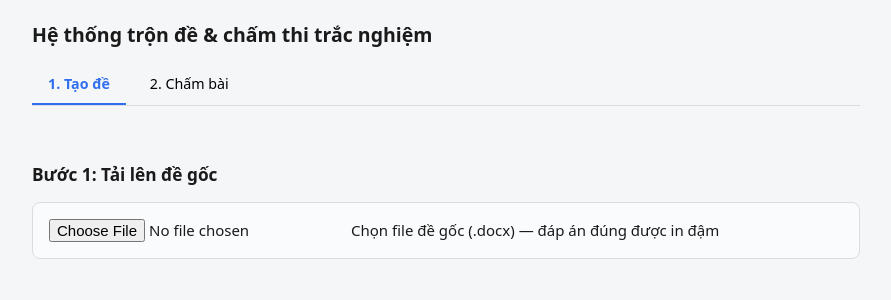
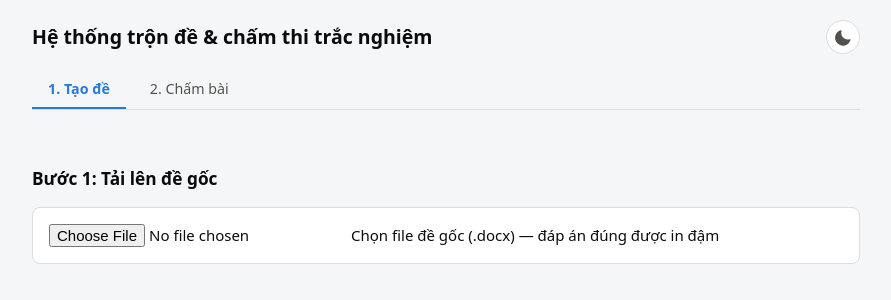
Before and after one commit to toniqhz/scoring, a React (Vite) app: page / in a window 1280 px wide. Shown: the top 300 px of the page, without its empty margins (194-1085 px from the left). Built offline with nearby package versions, Linux system fonts and the light colour scheme.

Commit message:
change theme

```diff
--- a/index.html
+++ b/index.html
@@ -4,6 +4,17 @@
     <meta charset="UTF-8" />
     <link rel="icon" type="image/svg+xml" href="/favicon.svg" />
     <meta name="viewport" content="width=device-width, initial-scale=1.0" />
+    <meta name="color-scheme" content="light dark" />
+    <script>
+      (function () {
+        try {
+          var t = localStorage.getItem('theme');
+          if (t === 'light' || t === 'dark') {
+            document.documentElement.dataset.theme = t;
+          }
+        } catch (e) {}
+      })();
+    </script>
     <title>Chấm thi trắc nghiệm</title>
   </head>
   <body>
--- a/src/App.css
+++ b/src/App.css
@@ -8,15 +8,24 @@
   margin: 0 auto;
 }
 
+.app-header-top {
+  display: flex;
+  align-items: center;
+  justify-content: space-between;
+  gap: 16px;
+  margin-bottom: 16px;
+}
+
 .app-header h1 {
   font-size: 1.3rem;
-  margin: 0 0 16px;
+  margin: 0;
+  color: var(--text-primary);
 }
 
 .app-tabs {
   display: flex;
   gap: 8px;
-  border-bottom: 1px solid #d9dce1;
+  border-bottom: 1px solid var(--border);
 }
 
 .app-tabs button {
@@ -26,15 +35,16 @@
   cursor: pointer;
   font-size: 0.95rem;
   border-bottom: 2px solid transparent;
+  color: var(--text-secondary);
 }
 
 .app-tabs button.active {
-  border-bottom-color: #2f6fed;
-  color: #2f6fed;
+  border-bottom-color: var(--accent);
+  color: var(--accent);
   font-weight: 600;
 }
 
 .app-tabs button:disabled {
-  color: #aaa;
+  color: var(--text-muted);
   cursor: not-allowed;
 }
--- a/src/App.tsx
+++ b/src/App.tsx
@@ -1,5 +1,7 @@
-import { Suspense, lazy, useState } from 'react';
+import { Suspense, lazy, useEffect, useState } from 'react';
 import { ExamCreationPage } from './features/exam-creation/ExamCreationPage';
+import { ThemeToggle } from './components/ThemeToggle';
+import { applyTheme, getStoredTheme, getSystemTheme, type ThemeMode } from './lib/theme';
 import './App.css';
 
 const GradingPage = lazy(() => import('./features/grading/GradingPage').then((m) => ({ default: m.GradingPage })));
@@ -8,11 +10,19 @@ type Tab = 'create' | 'grade';
 
 function App() {
   const [tab, setTab] = useState<Tab>('create');
+  const [theme, setTheme] = useState<ThemeMode>(() => getStoredTheme() ?? getSystemTheme());
+
+  useEffect(() => {
+    applyTheme(theme);
+  }, [theme]);
 
   return (
     <div className="app-shell">
       <header className="app-header">
-        <h1>Hệ thống trộn đề &amp; chấm thi trắc nghiệm</h1>
+        <div className="app-header-top">
+          <h1>Hệ thống trộn đề &amp; chấm thi trắc nghiệm</h1>
+          <ThemeToggle theme={theme} onToggle={() => setTheme((t) => (t === 'dark' ? 'light' : 'dark'))} />
+        </div>
         <nav className="app-tabs">
           <button className={tab === 'create' ? 'active' : ''} onClick={() => setTab('create')}>
             1. Tạo đề
--- /dev/null
+++ b/src/components/ThemeToggle.css
@@ -0,0 +1,18 @@
+.theme-toggle {
+  display: inline-flex;
+  align-items: center;
+  justify-content: center;
+  width: 34px;
+  height: 34px;
+  padding: 0;
+  border: 1px solid var(--border);
+  border-radius: 999px;
+  background: var(--surface);
+  color: var(--text-secondary);
+  cursor: pointer;
+}
+
+.theme-toggle:hover {
+  color: var(--text-primary);
+  border-color: var(--text-muted);
+}
--- /dev/null
+++ b/src/components/ThemeToggle.tsx
@@ -0,0 +1,43 @@
+import type { ThemeMode } from '../lib/theme';
+import './ThemeToggle.css';
+
+interface Props {
+  theme: ThemeMode;
+  onToggle: () => void;
+}
+
+export function ThemeToggle({ theme, onToggle }: Props) {
+  const isDark = theme === 'dark';
+  return (
+    <button
+      type="button"
+      className="theme-toggle"
+      onClick={onToggle}
+      aria-label={isDark ? 'Chuyển sang giao diện sáng' : 'Chuyển sang giao diện tối'}
+      title={isDark ? 'Giao diện sáng' : 'Giao diện tối'}
+    >
+      {isDark ? (
+        <svg viewBox="0 0 24 24" width="18" height="18" aria-hidden="true">
+          <circle cx="12" cy="12" r="4.5" fill="currentColor" />
+          <g stroke="currentColor" strokeWidth="1.8" strokeLinecap="round">
+            <line x1="12" y1="1.5" x2="12" y2="4" />
+            <line x1="12" y1="20" x2="12" y2="22.5" />
+            <line x1="1.5" y1="12" x2="4" y2="12" />
+            <line x1="20" y1="12" x2="22.5" y2="12" />
+            <line x1="4.2" y1="4.2" x2="6" y2="6" />
+            <line x1="18" y1="18" x2="19.8" y2="19.8" />
+            <line x1="4.2" y1="19.8" x2="6" y2="18" />
+            <line x1="18" y1="6" x2="19.8" y2="4.2" />
+          </g>
+        </svg>
+      ) : (
+        <svg viewBox="0 0 24 24" width="18" height="18" aria-hidden="true">
+          <path
+            fill="currentColor"
+            d="M20.7 14.9a8.5 8.5 0 0 1-10.6-10.6 1 1 0 0 0-1.2-1.3A10.5 10.5 0 1 0 22 16.1a1 1 0 0 0-1.3-1.2Z"
+          />
+        </svg>
+      )}
+    </button>
+  );
+}
--- a/src/features/exam-creation/ExamCreationPage.css
+++ b/src/features/exam-creation/ExamCreationPage.css
@@ -7,6 +7,7 @@
 .exam-creation-page h2 {
   margin-top: 32px;
   font-size: 1.15rem;
+  color: var(--text-primary);
 }
 
 .upload-section,
@@ -15,9 +16,9 @@
   flex-direction: column;
   gap: 10px;
   padding: 16px;
-  border: 1px solid #d9dce1;
+  border: 1px solid var(--border);
   border-radius: 8px;
-  background: #fafbfc;
+  background: var(--surface);
 }
 
 .file-input-label {
@@ -25,26 +26,29 @@
   align-items: center;
   gap: 10px;
   cursor: pointer;
+  color: var(--text-primary);
 }
 
 .file-name {
-  color: #555;
+  color: var(--text-secondary);
   font-size: 0.9rem;
 }
 
 .error-text {
-  color: #b3261e;
+  color: var(--error-text);
 }
 
 .success-text {
-  color: #1e7a34;
+  color: var(--success-text);
 }
 
 .parse-summary {
   padding: 10px 14px;
-  background: #eef4ff;
+  background: var(--surface-raised);
+  border: 1px solid var(--border-hairline);
   border-radius: 8px;
   font-size: 0.95rem;
+  color: var(--text-primary);
 }
 
 .question-list {
@@ -54,15 +58,15 @@
 }
 
 .question-card {
-  border: 1px solid #d9dce1;
+  border: 1px solid var(--border);
   border-radius: 8px;
   padding: 12px 16px;
-  background: #fff;
+  background: var(--surface);
 }
 
 .question-card.has-issue {
-  border-color: #e0a500;
-  background: #fffaf0;
+  border-color: var(--warning-border);
+  background: var(--warning-bg);
 }
 
 .question-card-header {
@@ -74,18 +78,20 @@
 
 .question-index {
   font-weight: 600;
+  color: var(--text-primary);
 }
 
 .issue-badge {
   font-size: 0.75rem;
-  background: #e0a500;
-  color: #fff;
+  background: var(--warning-badge-bg);
+  color: var(--warning-badge-text);
   padding: 2px 8px;
   border-radius: 999px;
 }
 
 .question-text {
   margin: 4px 0 8px;
+  color: var(--text-primary);
 }
 
 .option-list {
@@ -97,15 +103,19 @@
   gap: 4px 16px;
 }
 
+.option-list label {
+  color: var(--text-secondary);
+}
+
 .option-list li.correct label {
-  color: #1e7a34;
+  color: var(--success-text);
   font-weight: 600;
 }
 
 .issue-list {
   margin: 10px 0 0;
   padding-left: 18px;
-  color: #a06000;
+  color: var(--warning-text);
   font-size: 0.85rem;
 }
 
@@ -115,13 +125,16 @@
   gap: 4px;
   font-size: 0.9rem;
   max-width: 320px;
+  color: var(--text-primary);
 }
 
 .generate-section input[type='text'],
 .generate-section input[type='number'] {
   padding: 6px 8px;
-  border: 1px solid #ccc;
+  border: 1px solid var(--border);
   border-radius: 6px;
+  background: var(--surface-raised);
+  color: var(--text-primary);
 }
 
 .generate-section button {
@@ -130,13 +143,18 @@
   padding: 8px 18px;
   border: none;
   border-radius: 6px;
-  background: #2f6fed;
-  color: #fff;
+  background: var(--accent);
+  color: var(--accent-contrast);
   cursor: pointer;
   font-size: 0.95rem;
 }
 
+.generate-section button:hover:not(:disabled) {
+  background: var(--accent-hover);
+}
+
 .generate-section button:disabled {
-  background: #a9bce0;
+  background: var(--border);
+  color: var(--text-muted);
   cursor: not-allowed;
 }
--- a/src/index.css
+++ b/src/index.css
@@ -1,8 +1,124 @@
 :root {
   color-scheme: light;
+
+  --page-bg: #f5f6f8;
+  --surface: #ffffff;
+  --surface-raised: #f2f3f5;
+  --border: #d9dce1;
+  --border-hairline: #e0e2e6;
+
+  --text-primary: #0b0b0b;
+  --text-secondary: #52514e;
+  --text-muted: #898781;
+
+  --accent: #2a78d6;
+  --accent-hover: #1c5cab;
+  --accent-contrast: #ffffff;
+
+  --success-bg: #eaf7ec;
+  --success-border: #bfe3c4;
+  --success-text: #1e7a34;
+  --success-badge-bg: #1e7a34;
+  --success-badge-text: #ffffff;
+
+  --error-bg: #fdecea;
+  --error-border: #f3c2bd;
+  --error-text: #b3261e;
+  --error-badge-bg: #d64545;
+  --error-badge-text: #ffffff;
+
+  --warning-bg: #fffaf0;
+  --warning-border: #e0a500;
+  --warning-text: #a06000;
+  --warning-badge-bg: #e0a500;
+  --warning-badge-text: #ffffff;
+
+  --tooltip-bg: #0b0b0b;
+  --tooltip-text: #ffffff;
+
   font: 15px/1.5 system-ui, 'Segoe UI', Roboto, sans-serif;
-  color: #1a1a1a;
-  background: #f5f6f8;
+  color: var(--text-primary);
+  background: var(--page-bg);
+}
+
+@media (prefers-color-scheme: dark) {
+  :root:not([data-theme='light']) {
+    color-scheme: dark;
+
+    --page-bg: #0d0d0d;
+    --surface: #1a1a19;
+    --surface-raised: #222221;
+    --border: #383835;
+    --border-hairline: #2c2c2a;
+
+    --text-primary: #ffffff;
+    --text-secondary: #c3c2b7;
+    --text-muted: #898781;
+
+    --accent: #3987e5;
+    --accent-hover: #5a9dec;
+    --accent-contrast: #ffffff;
+
+    --success-bg: #0f3d17;
+    --success-border: #1c6b2b;
+    --success-text: #4fd66a;
+    --success-badge-bg: #4fd66a;
+    --success-badge-text: #0a2b0f;
+
+    --error-bg: #3d1414;
+    --error-border: #7a2424;
+    --error-text: #f0736b;
+    --error-badge-bg: #f0736b;
+    --error-badge-text: #2b0a0a;
+
+    --warning-bg: #3d2f0f;
+    --warning-border: #7a5f1c;
+    --warning-text: #f0b93b;
+    --warning-badge-bg: #f0b93b;
+    --warning-badge-text: #1a1200;
+
+    --tooltip-bg: #000000;
+    --tooltip-text: #ffffff;
+  }
+}
+
+:root[data-theme='dark'] {
+  color-scheme: dark;
+
+  --page-bg: #0d0d0d;
+  --surface: #1a1a19;
+  --surface-raised: #222221;
+  --border: #383835;
+  --border-hairline: #2c2c2a;
+
+  --text-primary: #ffffff;
+  --text-secondary: #c3c2b7;
+  --text-muted: #898781;
+
+  --accent: #3987e5;
+  --accent-hover: #5a9dec;
+  --accent-contrast: #ffffff;
+
+  --success-bg: #0f3d17;
+  --success-border: #1c6b2b;
+  --success-text: #4fd66a;
+  --success-badge-bg: #4fd66a;
+  --success-badge-text: #0a2b0f;
+
+  --error-bg: #3d1414;
+  --error-border: #7a2424;
+  --error-text: #f0736b;
+  --error-badge-bg: #f0736b;
+  --error-badge-text: #2b0a0a;
+
+  --warning-bg: #3d2f0f;
+  --warning-border: #7a5f1c;
+  --warning-text: #f0b93b;
+  --warning-badge-bg: #f0b93b;
+  --warning-badge-text: #1a1200;
+
+  --tooltip-bg: #000000;
+  --tooltip-text: #ffffff;
 }
 
 * {
@@ -11,6 +127,8 @@
 
 body {
   margin: 0;
+  background: var(--page-bg);
+  color: var(--text-primary);
 }
 
 h1,
--- /dev/null
+++ b/src/lib/theme.ts
@@ -0,0 +1,25 @@
+export type ThemeMode = 'light' | 'dark';
+
+const STORAGE_KEY = 'theme';
+
+export function getStoredTheme(): ThemeMode | null {
+  try {
+    const value = localStorage.getItem(STORAGE_KEY);
+    return value === 'light' || value === 'dark' ? value : null;
+  } catch {
+    return null;
+  }
+}
+
+export function getSystemTheme(): ThemeMode {
+  return window.matchMedia('(prefers-color-scheme: dark)').matches ? 'dark' : 'light';
+}
+
+export function applyTheme(theme: ThemeMode): void {
+  document.documentElement.dataset.theme = theme;
+  try {
+    localStorage.setItem(STORAGE_KEY, theme);
+  } catch {
+    // bỏ qua (chế độ ẩn danh / localStorage bị chặn)
+  }
+}
```
Also changed, not shown: src/features/grading/GradingPage.css (+28 -18 lines), src/features/grading/components/ScoreHistogram.css (+10 -15 lines).
